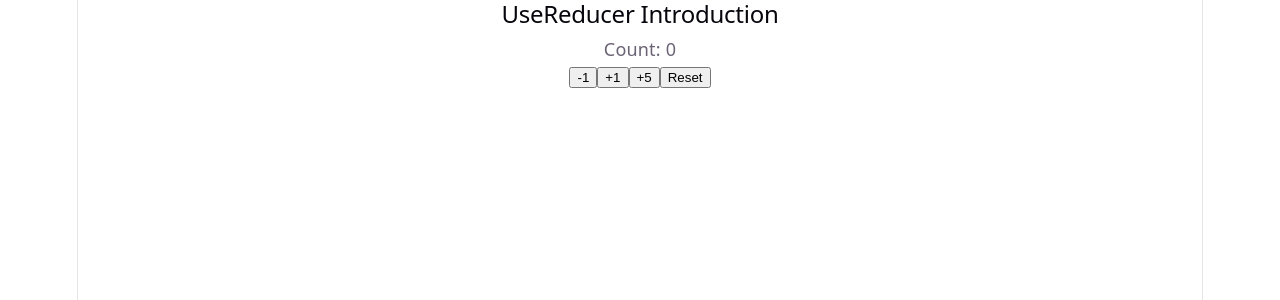
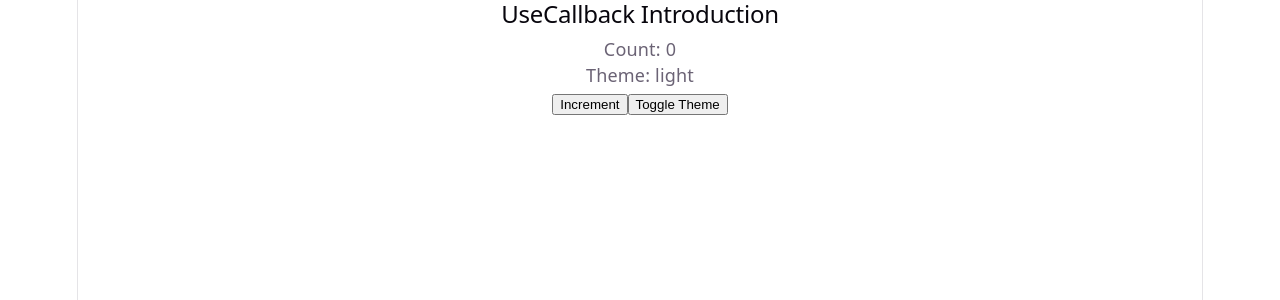
Before and after one commit to incharadn433-web/MERN_Stu_FebMay26Mys, a React (Vite) app in the folder W10/D2/my-app/: page / in a window 1280 px wide. Shown: the top 300 px of the page. Built offline with nearby package versions, Linux system fonts and the light colour scheme.

Commit message:
useCallback hook

```diff
--- a/W10/D2/my-app/src/App.jsx
+++ b/W10/D2/my-app/src/App.jsx
@@ -3,6 +3,7 @@
 import { CustomHooksIntro} from './components/P2'
 import { UseRefIntro } from './components/P3'
 import { UseReducerIntro } from './components/P4'
+import { UseCallbackIntro } from './components/P5'
 import './App.css'
 
 function App() {
@@ -11,7 +12,8 @@
       {/* <UseContextIntro /> */}
       {/* <CustomHooksIntro /> */}
       {/* <UseRefIntro /> */}
-      <UseReducerIntro />
+      {/* <UseReducerIntro /> */}
+      <UseCallbackIntro />
     </>
   )
 }
--- /dev/null
+++ b/W10/D2/my-app/src/components/P5.jsx
@@ -0,0 +1,40 @@
+//useCallback hook
+//Memoizes a function
+// It keeps the same function reference between renders
+//until dependencies change
+
+import { useState,useCallback,memo} from "react";
+
+const ChildButton = memo(function ChildButton({ onClick, label }) {
+    console.log(`${label} button rendered.`);
+     return(
+        <button onClick={onClick}>
+          {label}
+        </button>
+     );
+});
+
+export function UseCallbackIntro(){
+    const [count,setCount] = useState(0);
+    const [theme, setTheme] = useState('light');
+
+    const handleIncrement = useCallback(() => {
+        setCount((prev) => prev + 1);
+    }, []);
+
+    const toggleTheme = () => {
+        setTheme((prev) => (prev === 'light' ? 'dark' : 'light'));
+    }
+
+    return(
+        <section>
+            <h2>UseCallback Introduction</h2>
+            <p>Count: {count}</p>
+            <p>Theme: {theme}</p>
+            <ChildButton label="Increment" onClick={handleIncrement} />
+            <button onClick={toggleTheme}>
+                Toggle Theme
+            </button>
+        </section>
+    );
+}
```
